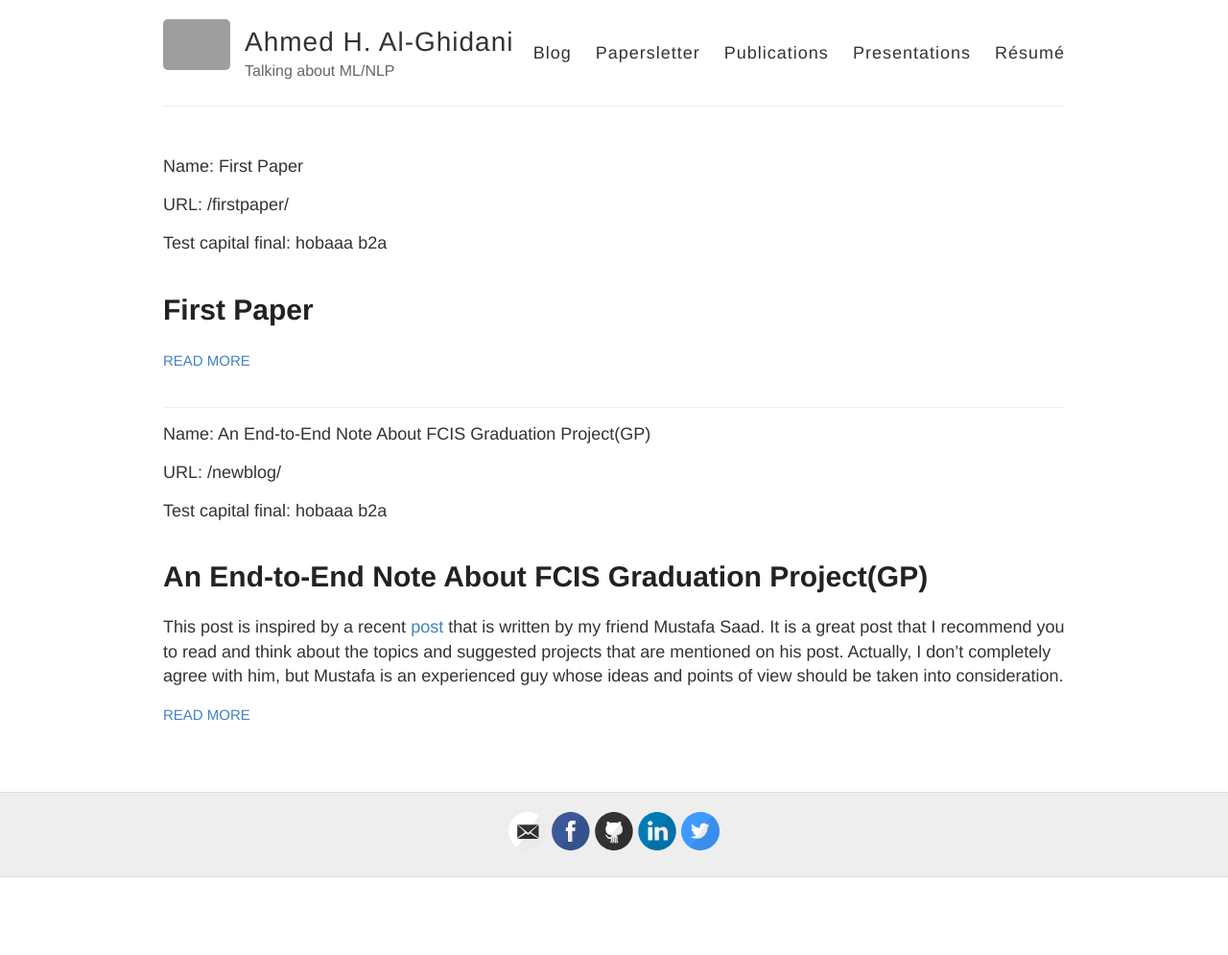
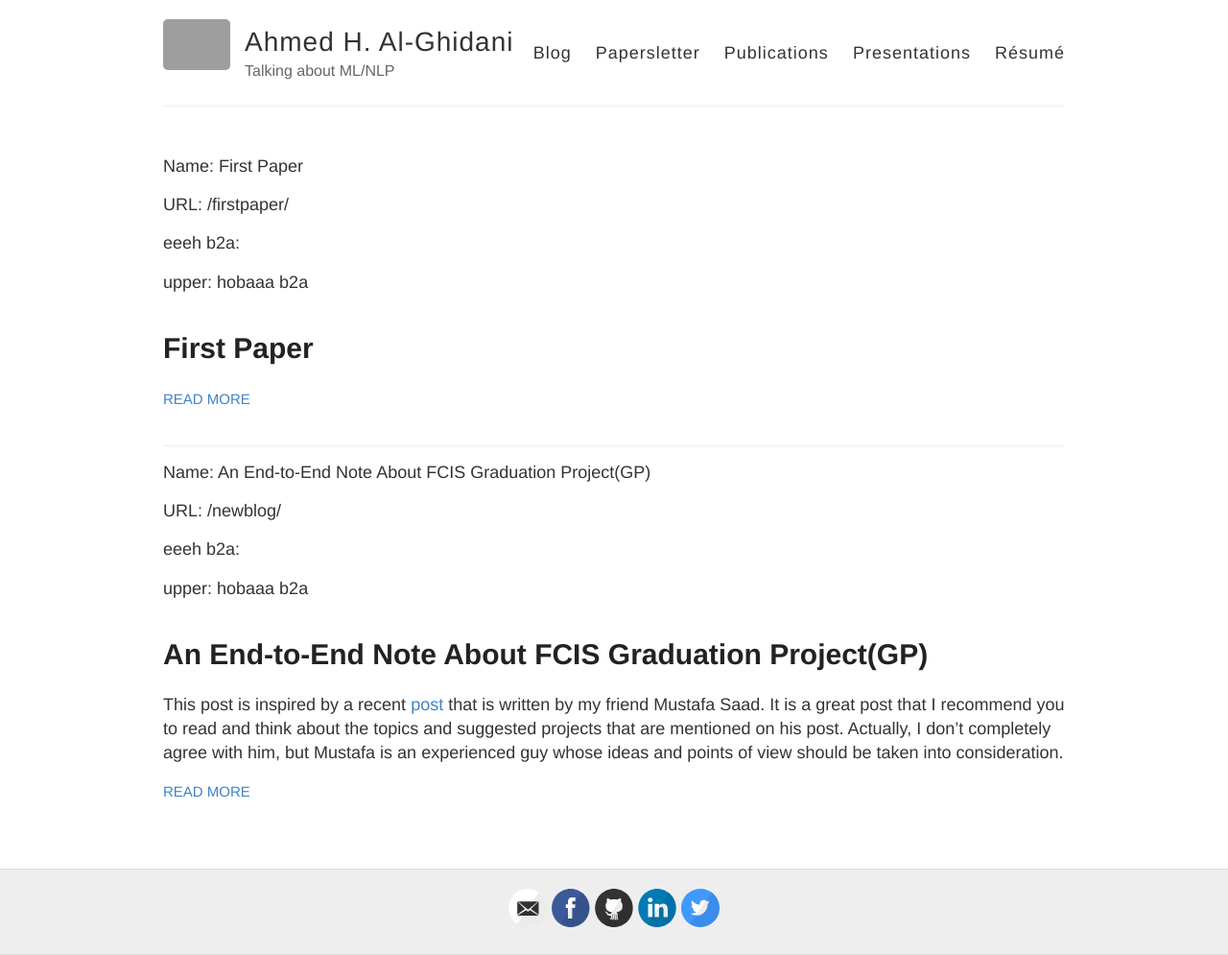
Before and after one commit to AhmedHani/AhmedHani.github.io, a Jekyll site: the page built from papersletter.html, in a window 1280 px wide. Shown: the whole page at 96% size. Built offline with Jekyll 4.4.1, drawn with Linux system fonts in a browser that asks for light colours; before the commit the page ends 914 px from its top, so only the background shows below that; grey boxes are pictures that could not be loaded.

Commit message:
add papersletter

```diff
--- a/papersletter.html
+++ b/papersletter.html
@@ -7,8 +7,9 @@ layout: default
 
   <p>Name: {{ post.title }}</p>
   <p>URL: {{ post.url }} </p>
+  <p>eeeh b2a: {{ pprint(post.url) }}</p>
 
-  <p>Test capital final: {{"hobaaa b2a"|list}}</p>
+  <p>upper: {{"hobaaa b2a"|upper}}</p>
 
     <article class="post">
 
```
